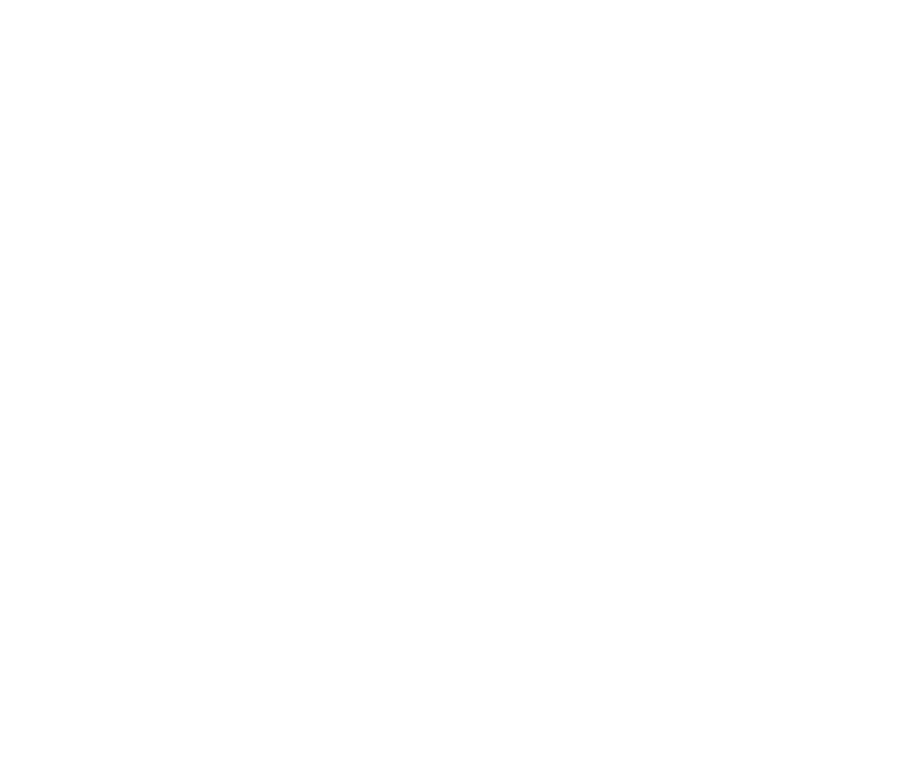
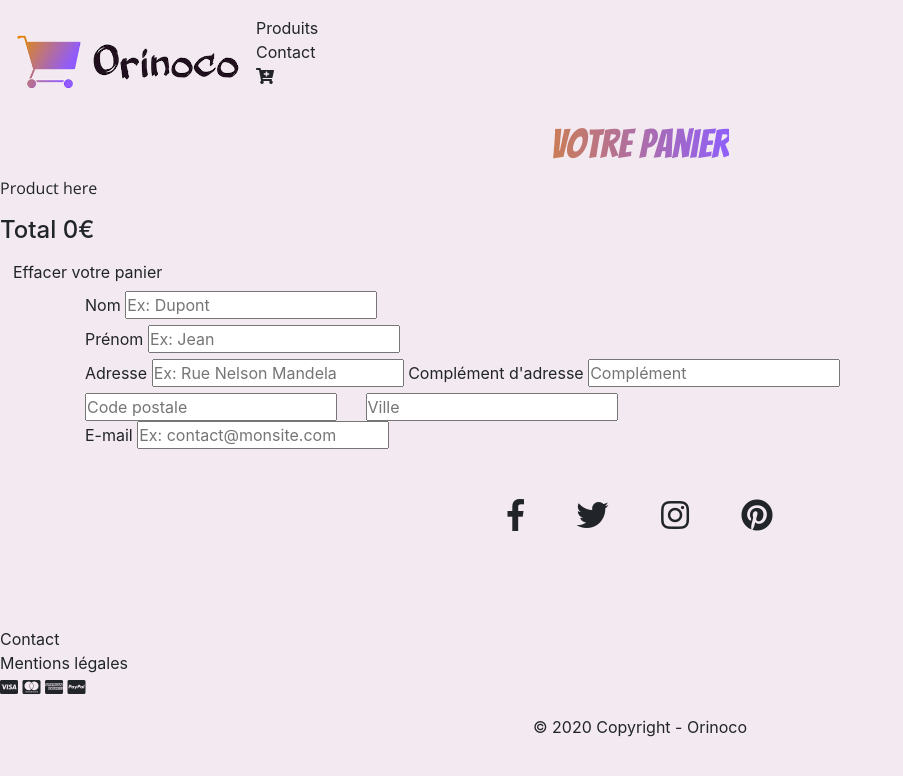
Before and after one commit to Iamglads/projet_5_orinoco, a website: page views/pages/panier.html in a window 1280 px wide. Shown: the whole page, without its empty margins (0-903 px from the left). Drawn offline with nearby package versions, Linux system fonts and the light colour scheme; no server answers.

Commit message:
add form contact in cart page

```diff
--- a/views/pages/panier.html
+++ b/views/pages/panier.html
@@ -1,2 +1,134 @@
-    <!--Contient un résumé des produits dans le panier, le prix total et un formulaire permettant de passer
-    une commande, les données du formulaire doivent être correctes et bien formatées avant d'être renvoyées au backend-->
+<!DOCTYPE html>
+<html lang="fr">
+
+<head>
+    <meta charset="UTF-8">
+    <meta name="viewport" content="width=device-width, initial-scale=1.0">
+    <link rel="stylesheet" href="https://stackpath.bootstrapcdn.com/bootstrap/4.5.0/css/bootstrap.min.css"
+        integrity="sha384-9aIt2nRpC12Uk9gS9baDl411NQApFmC26EwAOH8WgZl5MYYxFfc+NcPb1dKGj7Sk" crossorigin="anonymous">
+    <link rel="stylesheet" href="https://use.fontawesome.com/releases/v5.7.2/css/all.css"
+        integrity="sha384-fnmOCqbTlWIlj8LyTjo7mOUStjsKC4pOpQbqyi7RrhN7udi9RwhKkMHpvLbHG9Sr" crossorigin="anonymous">
+    <link
+        href="https://fonts.googleapis.com/css2?family=Bangers&family=Open+Sans:wght@300&family=Permanent+Marker&display=swap"
+        rel="stylesheet">
+    <script src="https://code.jquery.com/jquery-3.5.1.slim.min.js"
+        integrity="sha384-DfXdz2htPH0lsSSs5nCTpuj/zy4C+OGpamoFVy38MVBnE+IbbVYUew+OrCXaRkfj"
+        crossorigin="anonymous"></script>
+    <script src="https://cdn.jsdelivr.net/npm/popper.js@1.16.0/dist/umd/popper.min.js"
+        integrity="sha384-Q6E9RHvbIyZFJoft+2mJbHaEWldlvI9IOYy5n3zV9zzTtmI3UksdQRVvoxMfooAo"
+        crossorigin="anonymous"></script>
+    <script src="https://stackpath.bootstrapcdn.com/bootstrap/4.5.0/js/bootstrap.min.js"
+        integrity="sha384-OgVRvuATP1z7JjHLkuOU7Xw704+h835Lr+6QL9UvYjZE3Ipu6Tp75j7Bh/kR0JKI"
+        crossorigin="anonymous"></script>
+    <link rel="icon" type="image/png" href="/images/favicon.png" />
+    <!-- CSS-->
+    <link rel="stylesheet" href="/css/style.css">
+    <title>Accueil | Votre panier</title>
+</head>
+
+<body>
+    <nav class="navbar navbar-expand-lg navbar-light menu-nav ">
+        <img src="/images/orinoco.png" alt="logo_orinoco" class="logo">
+        <ul class="nav-link">
+            <li> <a href="index.html">Produits</a></li>
+            <li> <a href="contact.html">Contact</a></li>
+            <li><a href="panier.html"><i class="fas fa-cart-plus"></i></a></li>
+        </ul>
+
+    </nav>
+    <header>
+         <h1> Votre panier</h1>
+    </header>
+    <section class="section__productsInCart">
+        <div class="products__cart--list">
+           <p>Product here</p>
+        </div>
+        <!-- Total pannier-->
+        <div class="infos-cart">
+            <h4> Total <span class="cart-total">0</span>€</h4>
+            <button class="btn btn-clear-cart" type="button"> Effacer votre panier</button>
+        </div>
+    </section>
+    <section class=" container section__form">
+        <form action="" method="POST" class="form--cart">
+            <div>
+                <label for="surname">Nom</label>
+                <input type="text" id="surname" class="input" name="surname"  required placeholder="Ex: Dupont">
+            </div>
+            <div>
+                <label for="firstname">Prénom</label>
+                <input type="text" id="firstname" class="input" name="firstname"  required placeholder="Ex: Jean">
+            </div>
+            <div>
+                <label for="adress">Adresse</label>
+                <input type="text" id="adress" class="input" name="adress" placeholder="Ex: Rue Nelson Mandela" required>
+                <label for="adress">Complément d'adresse</label>
+                <input type="text" id="adress2" class="input" name="adress" placeholder="Complément" required>
+                <div>
+                    <input type="number" id="code" required placeholder="Code postale">
+                    <input type="text" id="city"  required placeholder="Ville" style="margin-left:24px;">
+                </div>
+            </div>
+            <div>
+                <label for="email">E-mail</label>
+                <input type="email" id="email" class="input" name="email"  required placeholder="Ex: contact@monsite.com">
+            </div>
+        </form>
+    </section>
+
+    <!-- Footer -->
+    <!-- Footer -->
+    <footer class="page-footer font-small cyan darken-3">
+        <!-- Footer Elements -->
+        <div class="container">
+            <!-- Grid column -->
+            <div class="col-md-12 py-5 footer-icons">
+                <div class="mb-5 flex-center">
+                    <!-- Facebook -->
+                    <a class="fb-ic">
+                        <i class="fab fa-facebook-f fa-lg white-text mr-md-5 mr-3 fa-2x"> </i>
+                    </a>
+                    <!-- Twitter -->
+                    <a class="tw-ic">
+                        <i class="fab fa-twitter fa-lg white-text mr-md-5 mr-3 fa-2x"> </i>
+                    </a>
+                    <!--Instagram-->
+                    <a class="ins-ic">
+                        <i class="fab fa-instagram fa-lg white-text mr-md-5 mr-3 fa-2x"> </i>
+                    </a>
+                    <!--Pinterest-->
+                    <a class="pin-ic">
+                        <i class="fab fa-pinterest fa-lg white-text fa-2x"> </i>
+                    </a>
+                </div>
+            </div>
+            <!-- Grid column -->
+        </div>
+        <!-- Footer Elements -->
+          <div class="footer-element">
+            <div>
+                <a href="#">Contact</a>
+            </div>
+            <div>
+                <a href="#">Mentions légales</a>
+            </div>
+            <div>
+                <i class="fab fa-cc-visa"></i>
+                <i class="fab fa-cc-mastercard"></i>
+                <i class="fab fa-cc-amex"></i>
+                <i class="fab fa-cc-paypal"></i>
+            </div>
+        </div>
+
+        <!-- Copyright -->
+        <div class="footer-copyright text-center py-3">
+            © 2020 Copyright - <a href="#"> Orinoco</a>
+        </div>
+        <!-- Copyright -->
+
+    </footer>
+    <!-- Footer End -->
+    <script src="../main.js"></script>
+</body>
+
+</html>
```
